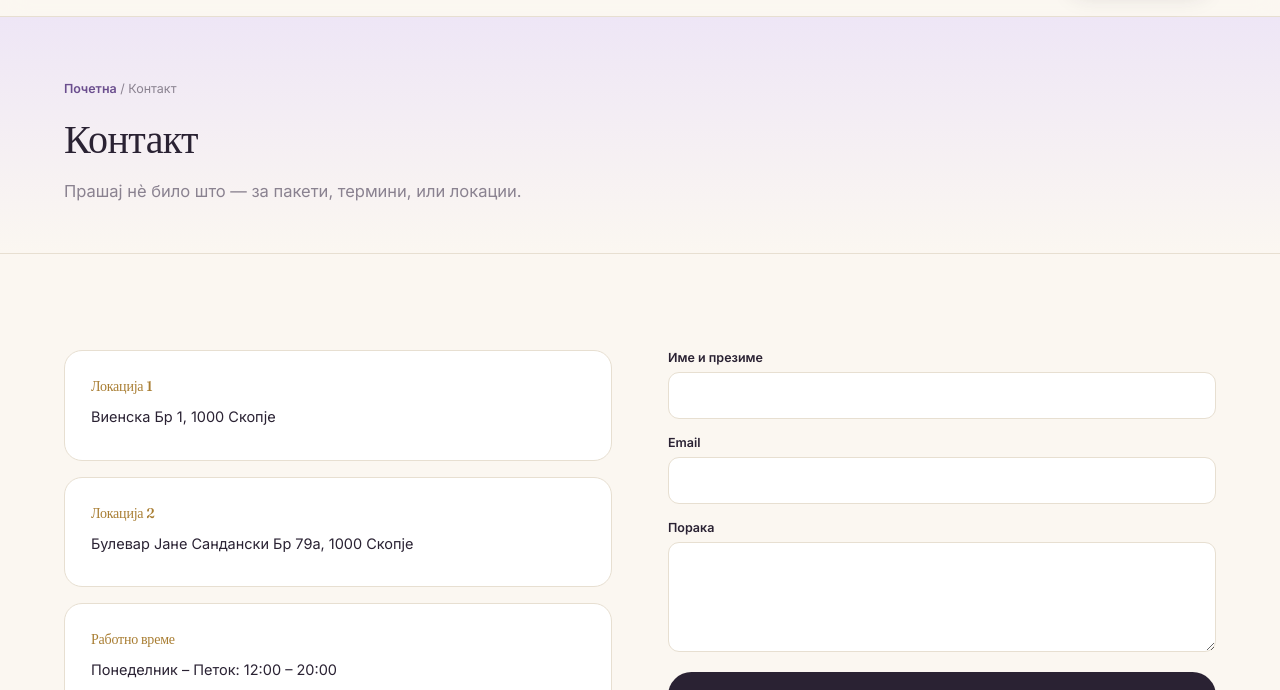
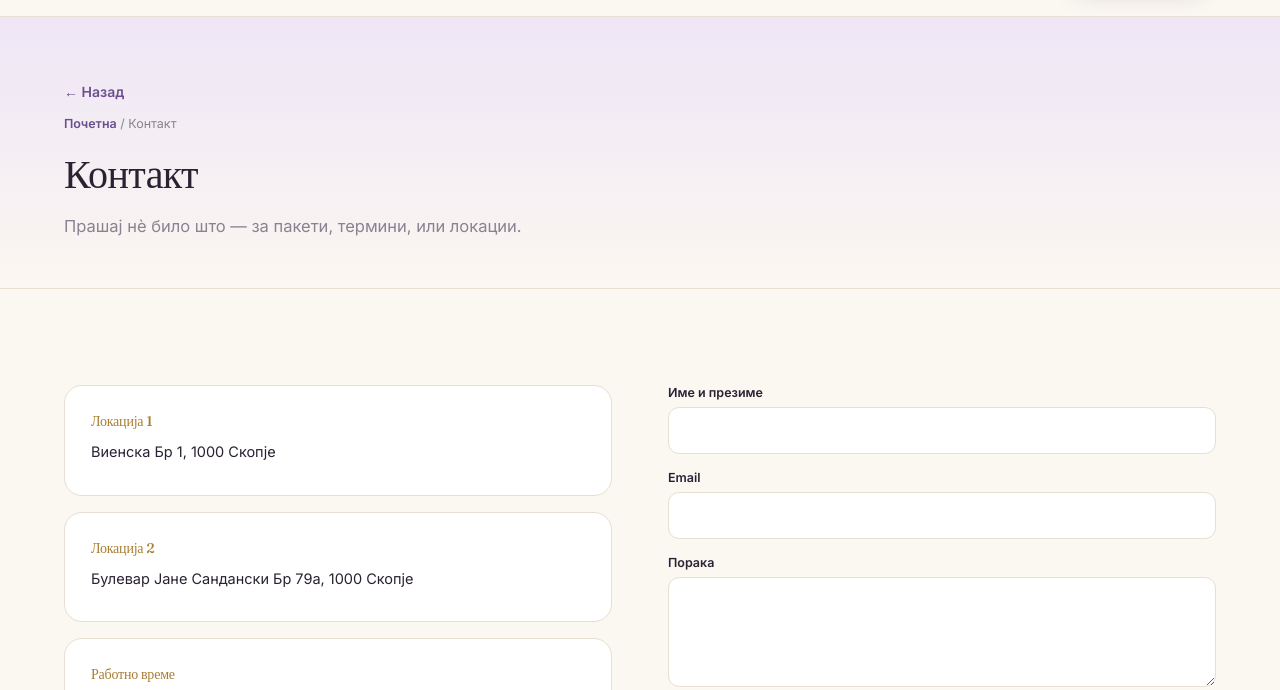
Before and after one commit to iljovolkan/pianoforte-backend, a website: page public/contact.html in a window 1280 px wide. Shown: the part 105-795 px from the top of the page. Drawn offline with Linux system fonts and the light colour scheme.

Commit message:
Add margin to back-link in contact.html

```diff
--- a/public/contact.html
+++ b/public/contact.html
@@ -177,7 +177,7 @@
   @media(max-width:600px){ .blog-post-grid{grid-template-columns:1fr;} }
 
   /* ===== BLOG POST DETAILS (blog-post.html) ===== */
-  .back-link{display:inline-flex; align-items:center; gap:6px; color:var(--lilac-deep); font-weight:600; font-size:14px; text-decoration:none;}
+  .back-link{display:inline-flex; align-items:center; gap:6px; color:var(--lilac-deep); font-weight:600; font-size:14px; text-decoration:none; margin-bottom:16px;}
   .back-link:hover{text-decoration:underline;}
   .blog-post-article{max-width:760px; margin:0 auto;}
   .post-title{font-size:32px; font-weight:500; margin:10px 0 26px; line-height:1.3;}
@@ -341,6 +341,7 @@
 </div>
 <div class="page-hero tint-lilac">
   <div class="wrap">
+    <a href="#" class="back-link" onclick="history.back(); return false;">← Назад</a>
     <div class="breadcrumb"><a href="index.html" data-i18n="breadcrumb_home">Почетна</a> / <span data-i18n="nav_contact">Контакт</span></div>
     <h1 data-i18n="contact_title">Контакт</h1>
     <p data-i18n="contact_sub">Прашај нè било што — за пакети, термини, или локации.</p>
```
